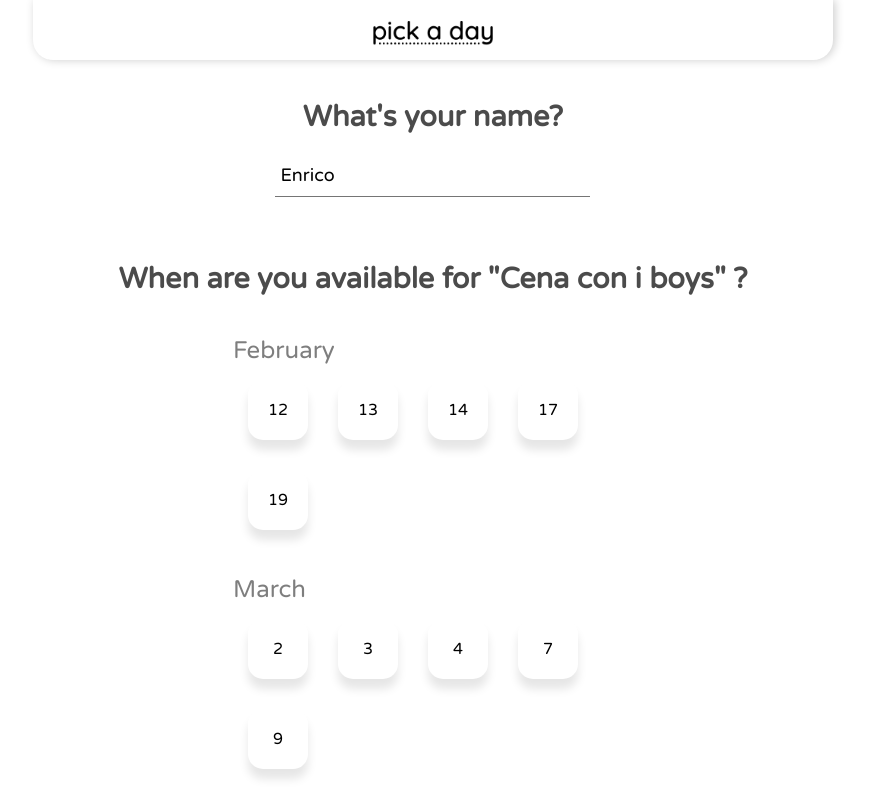
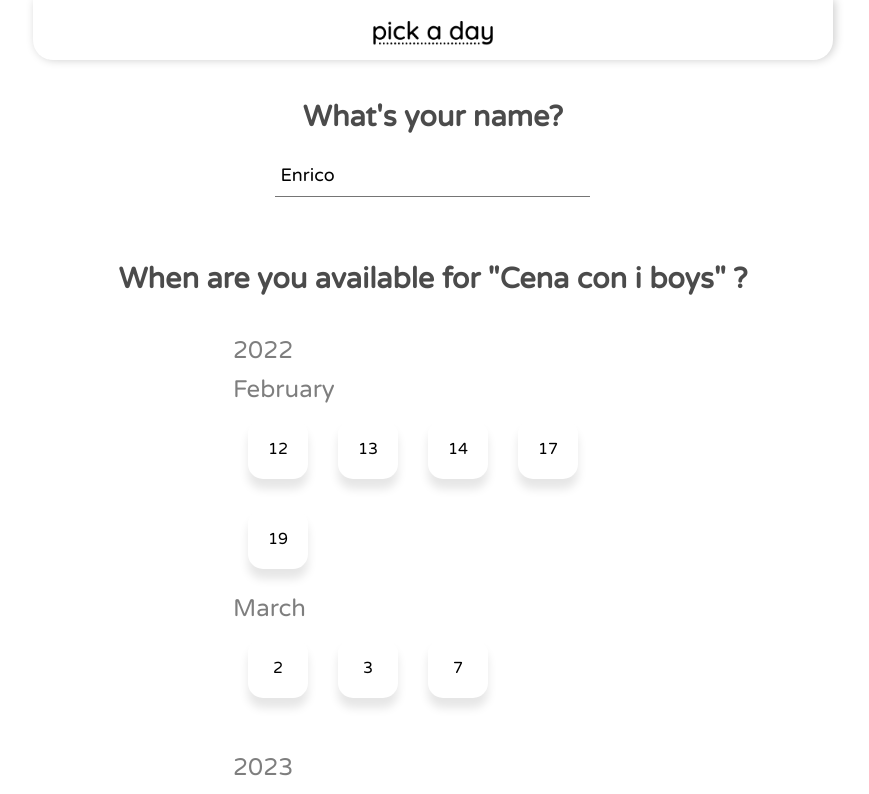
Before and after one commit to giacomoschiavo/pick-a-day, a React (Create React App) app: page /1 in a window 1280 px wide. Shown: the top 794 px of the page, without its empty margins (207-1076 px from the left). Built offline with nearby package versions, Linux system fonts and the light colour scheme; no server answers.

Commit message:
added per year division in divideInMonths, days rendered by year and month

```diff
--- a/src/components/container/AvailableDays.js
+++ b/src/components/container/AvailableDays.js
@@ -12,23 +12,28 @@ const availableDates = [
   "19/2/2022",
   "2/3/2022",
   "3/3/2022",
-  "4/3/2022",
+  "4/3/2024",
   "7/3/2022",
-  "9/3/2022",
+  "9/3/2023",
 ];
 
 const AvailableDays = (props) => {
   const formattedDates = divideInMonths(availableDates);
   return (
     <div className={classes.container}>
-      {Object.keys(formattedDates).map((month) => (
+      {Object.keys(formattedDates).map((year) => (
+        <div className={classes.monthContainer} key={year}>
+          <Label className={classes.label}>{year}</Label>
+          {Object.keys(formattedDates[year]).map((month) => (
             <div className={classes.monthContainer} key={month}>
               <Label className={classes.label}>{month}</Label>
               <div className={classes.days}>
-            {formattedDates[month].map((day) => (
+                {formattedDates[year][month].map((day) => (
                   <Day key={day}>{day}</Day>
                 ))}
               </div>
+            </div>
+          ))}
         </div>
       ))}
     </div>
--- a/src/components/routes/Results.js
+++ b/src/components/routes/Results.js
@@ -7,32 +7,32 @@ const participants = ["gigi", "gigio", "luigi", "marla", "ludobecca"];
 
 const okDays = [
   {
-    date: "10-09-22",
+    date: "10/9/2022",
   },
   {
-    date: "11-09-22",
+    date: "11/9/2022",
   },
 ];
 
 const otherDays = [
   {
-    date: "12-09-22",
+    date: "12/9/2022",
     participants,
   },
   {
-    date: "13-09-22",
+    date: "13/9/2022",
     participants,
   },
   {
-    date: "14-09-22",
+    date: "14/9/2022",
     participants,
   },
   {
-    date: "15-09-22",
+    date: "15/9/2022",
     participants,
   },
   {
-    date: "16-09-22",
+    date: "16/9/2022",
     participants,
   },
 ];
--- a/src/utils.js
+++ b/src/utils.js
@@ -14,12 +14,19 @@ export const formatToDate = (dateString) => {
 export const divideInMonths = (dates) => {
   if (!Array.isArray(dates)) throw new Error("Array of dates needed");
   const formattedDates = dates.map(formatToDate);
-  const months = {};
+  const organized = {};
   formattedDates.forEach((date) => {
+    const year = date.getFullYear();
     const month = date.toLocaleString("default", { month: "long" });
     const capitalCaseMonth = month.charAt(0).toUpperCase() + month.slice(1);
-    if (months[capitalCaseMonth]) months[capitalCaseMonth].push(date.getDate());
-    else months[capitalCaseMonth] = [date.getDate()];
+    if (organized[year]) {
+      if (organized[year][capitalCaseMonth])
+        organized[year][capitalCaseMonth].push(date.getDate());
+      else organized[year][capitalCaseMonth] = [date.getDate()];
+    } else {
+      organized[year] = {};
+      organized[year][capitalCaseMonth] = [date.getDate()];
+    }
   });
-  return months;
+  return organized;
 };
```
Lines whose indentation alone changed are shown as unchanged.
